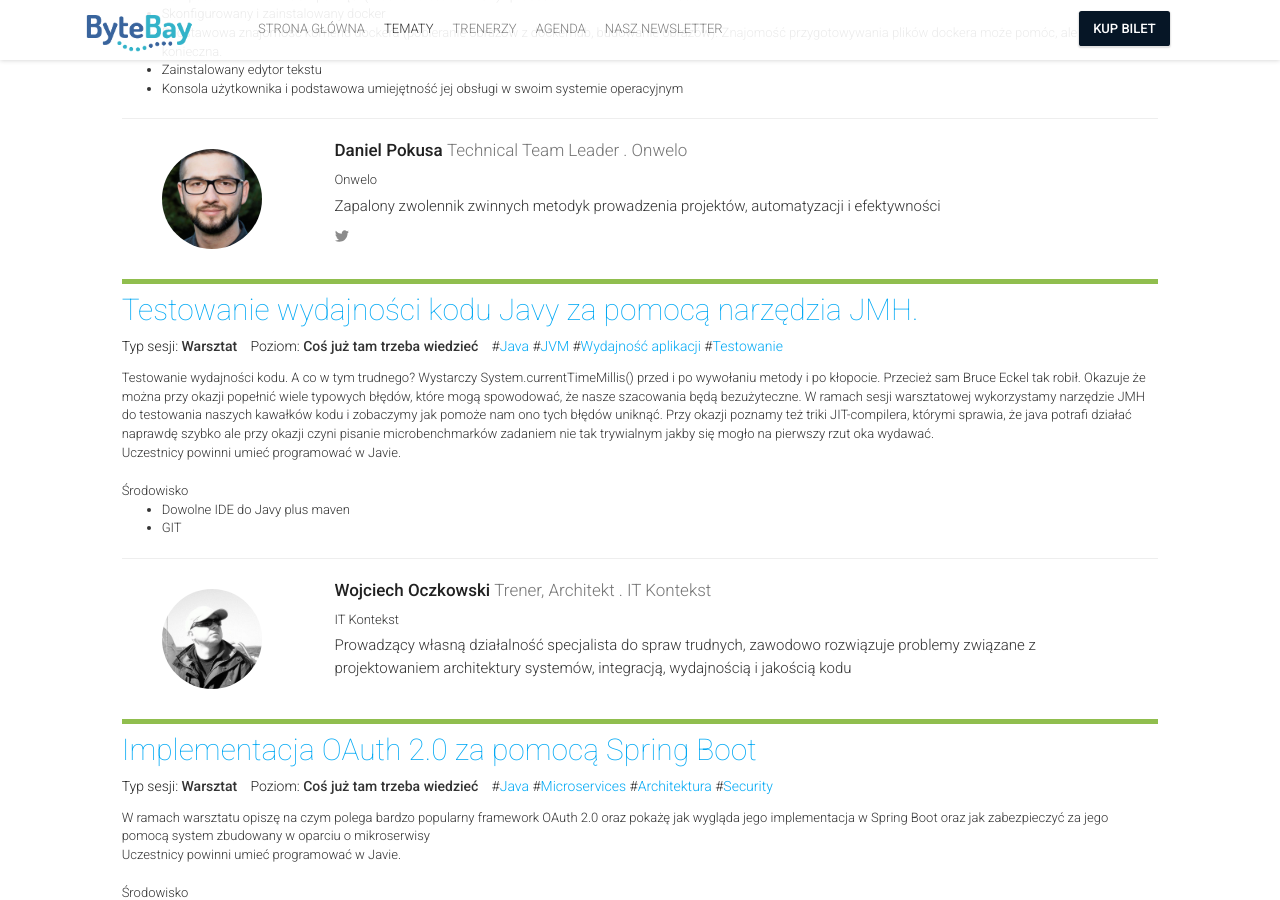
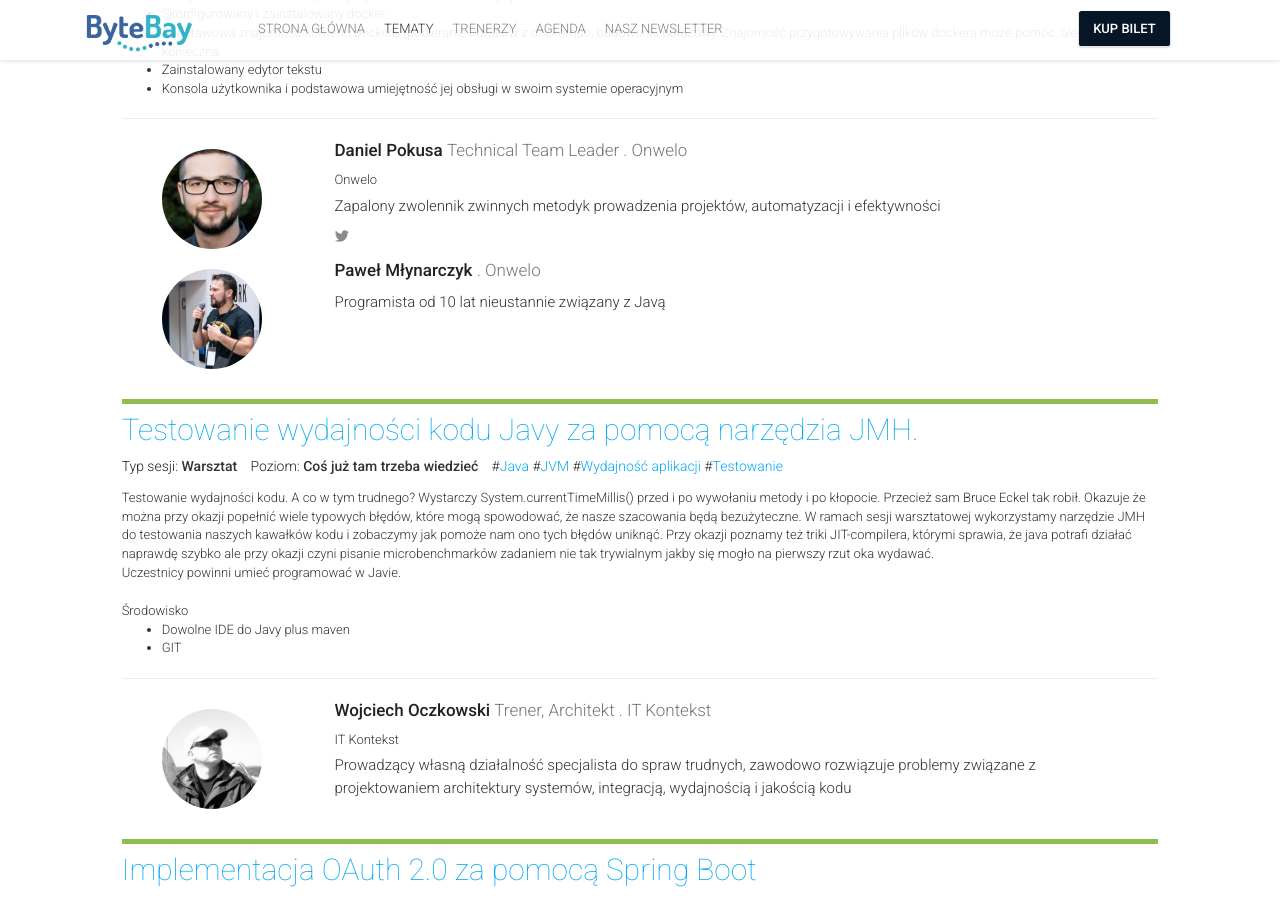
Before and after one commit to 42patterns/bytebay-website, a Jekyll site: the page built from sessions.html, in a window 1280 px wide and 900 px high, scrolled down 9892 px. Built offline with Jekyll 4.4.1, drawn with Linux system fonts in a browser that asks for light colours; nearby versions of some CDN libraries; comment, search, counter and statistics services are not loaded.

Commit message:
Pawel - do sesji k8s

```diff
--- a/_data/sessions.yml
+++ b/_data/sessions.yml
@@ -375,7 +375,7 @@
     type: 0
     capacity: 30
     tags: [Docker, DevOps, Microservices]
-    speakers: [9]
+    speakers: [9, 57]
     complexity: 1
 
   - id: 20
--- a/_data/speakers.yml
+++ b/_data/speakers.yml
@@ -599,3 +599,10 @@
     - {name: "twitter", link: "https://twitter.com/SzczerbickiP"}
     - {name: "github", link: "https://github.com/pawelszczerbicki"}
     - {name: "linkedin", link: "https://www.linkedin.com/in/szczerbicki-pawel/"}
+
+- id: 57
+  name: "Paweł"
+  surname: "Młynarczyk"
+  company: "Onwelo"
+  bio: "Programista od 10 lat nieustannie związany z Javą. Koduje, devopsuje i pomaga w rozwoju młodszym kolegom. Od czasu do czasu można go usłyszeć na konferencjach IT. Uczy się, kiedy tylko może. Prywatnie tata, miłośnik komiksu i czeskiego kina."
+  thumbnailUrl: pawel_mlynarczyk.jpg
```
Also changed, not shown: img/people/pawel_mlynarczyk.jpg (added).
